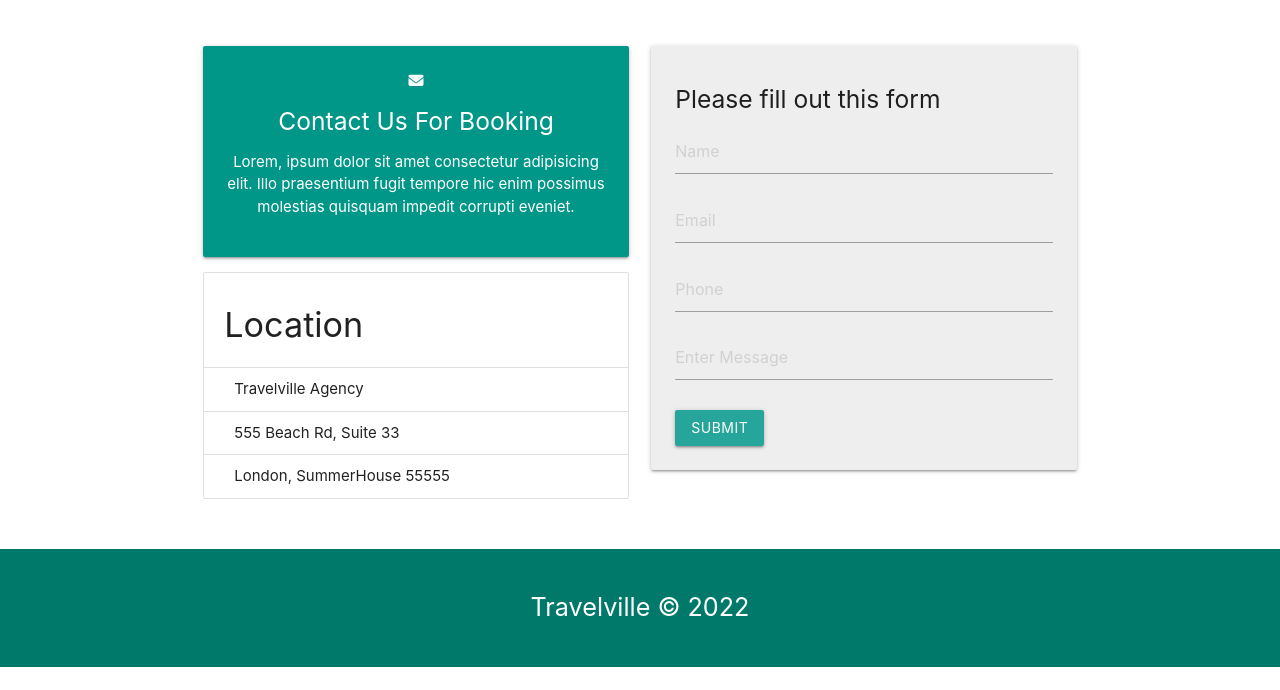
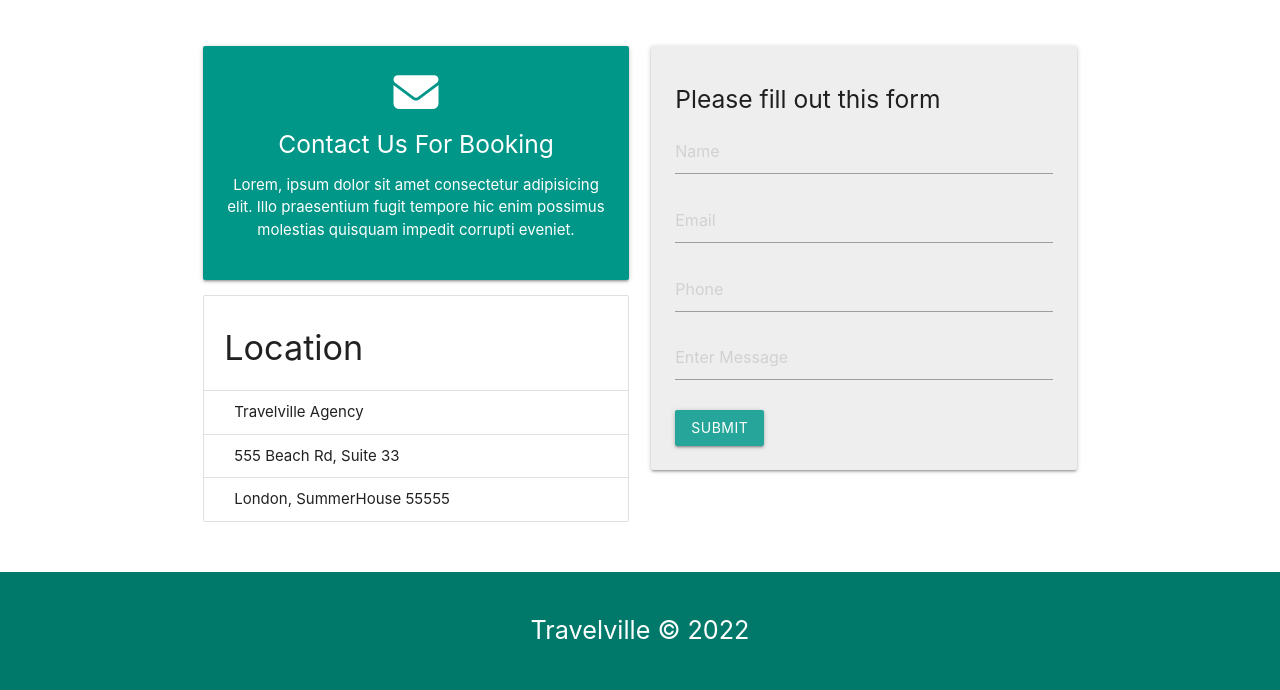
Before and after one commit to TopBoy7/Travelville, a plain HTML site: page index.html in a window 1280 px wide. Shown: the part 2349-3039 px from the top of the page. Before the commit the page ends 3016 px from the top, so only its background shows below. Drawn offline with nearby package versions, Linux system fonts and the light colour scheme.

Commit message:
Update index.html

```diff
--- a/index.html
+++ b/index.html
@@ -268,7 +268,7 @@
       <div class="row">
         <div class="col s12 m6">
           <div class="card-panel teal white-text center">
-            <i class="fa-solid fa-envelope"></i>
+            <i class="fa-solid fa-envelope fa-3x"></i>
             <h5>Contact Us For Booking</h5>
             <p>Lorem, ipsum dolor sit amet consectetur adipisicing elit. Illo praesentium fugit tempore hic enim possimus molestias
               quisquam impedit corrupti eveniet.</p>
```
